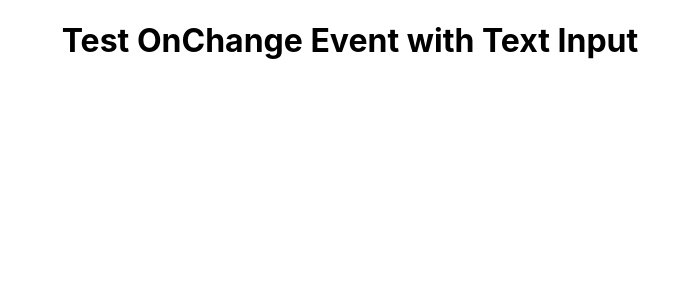
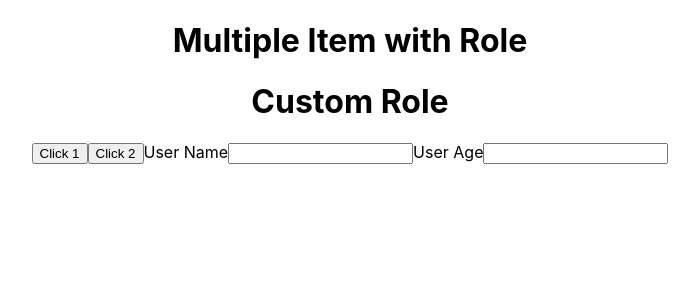
Before and after one commit to kunrak/blog-app-test, a React (Create React App) app: page / in a window 1280 px wide. Shown: the top 300 px of the page, without its empty margins (290-989 px from the left). Built offline with nearby package versions, Linux system fonts and the light colour scheme.

Commit message:
getByRole-options-tut

```diff
--- a/src/App.js
+++ b/src/App.js
@@ -6,7 +6,14 @@
   const [data, setData] = useState("");
   return (
     <div className="App">
-      <h1>Test OnChange Event with Text Input</h1>
+      <h1>Multiple Item with Role</h1>
+      <h1>Custom Role</h1>
+      <button>Click 1</button>
+      <button>Click 2</button>
+      <label htmlFor="input1">User Name</label>
+      <input type="text" id="input1" />
+      <label htmlFor="input2">User Age</label>
+      <input type="text" id="input2" />
     </div>
   );
 }
```
Also changed, not shown: 1 other file (tests, documents, lock files or other folders).
